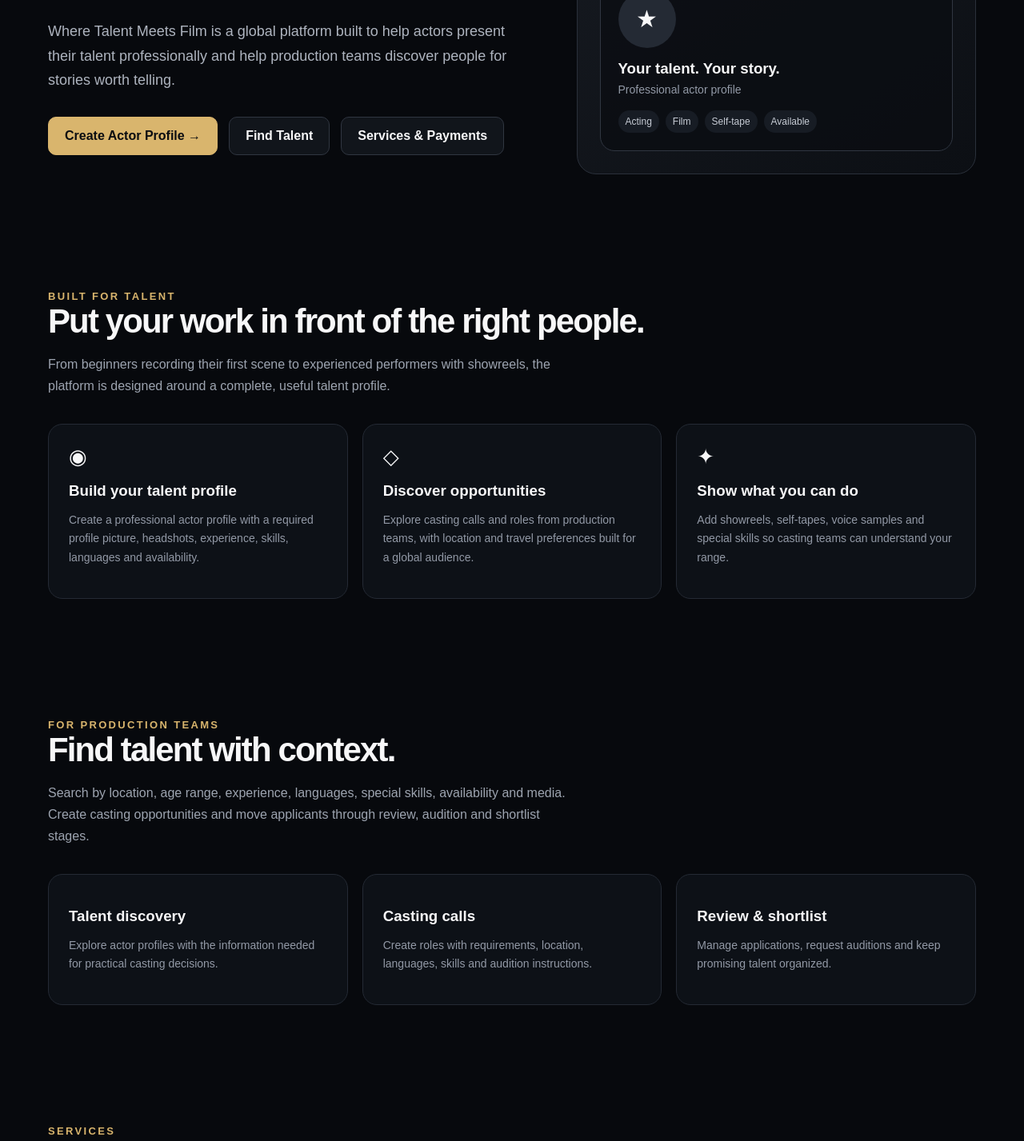
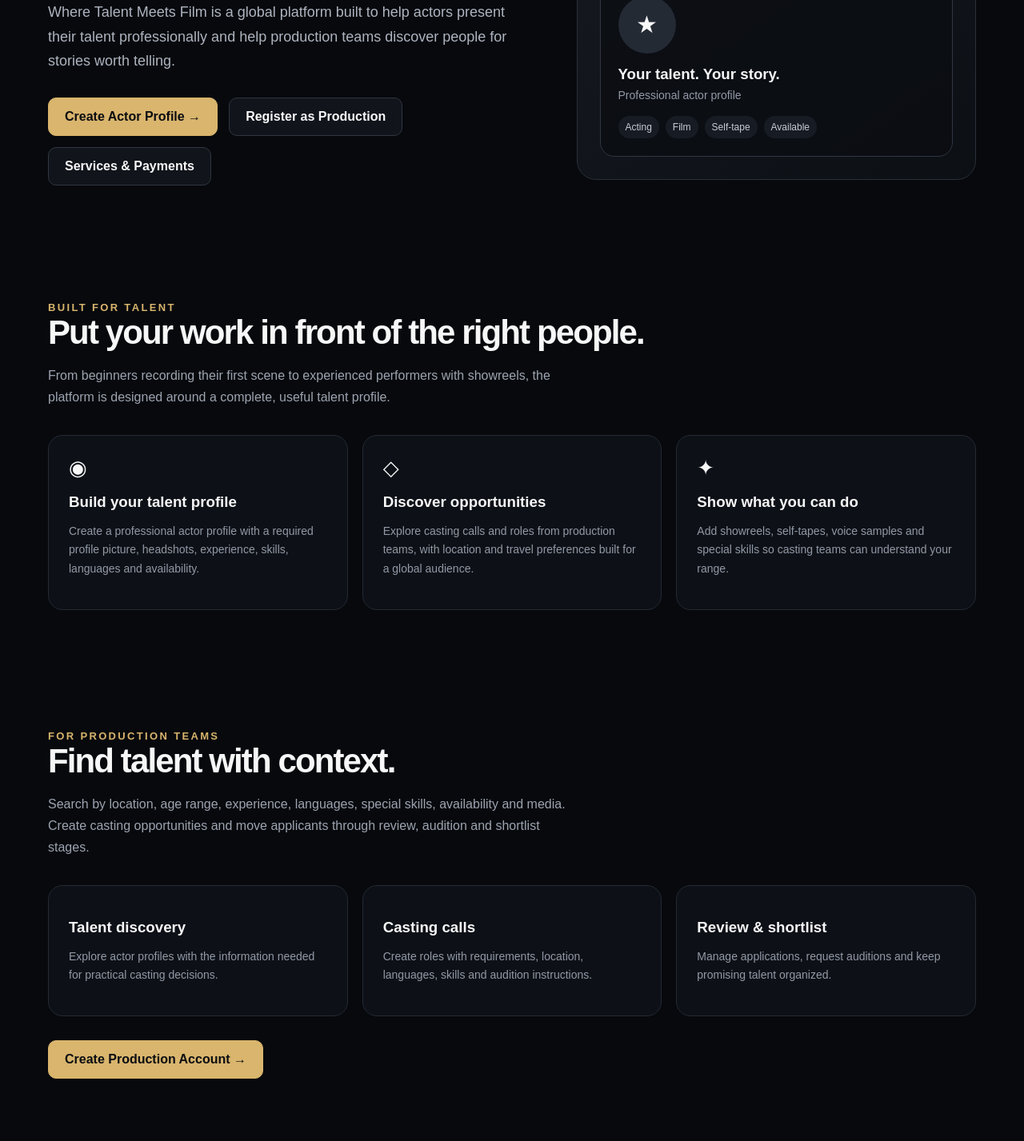
Before and after one commit to malvis01/where-talent-meets-film, a Next.js app: page / in a window 1280 px wide. Shown: the part 380-1807 px from the top of the page at 80% size. Built offline with nearby package versions, Linux system fonts and the light colour scheme.

Commit message:
Fix production onboarding navigation

```diff
--- a/app/page.tsx
+++ b/app/page.tsx
@@ -18,7 +18,7 @@ export default function Home() {
           <div className="eyebrow">Golding&apos;s Production Company</div>
           <h1>Talent has no <em>borders.</em></h1>
           <p>Where Talent Meets Film is a global platform built to help actors present their talent professionally and help production teams discover people for stories worth telling.</p>
-          <div className="actions"><a className="btn primary" href="/actors/register">Create Actor Profile →</a><a className="btn secondary" href="#production">Find Talent</a><a className="btn secondary" href="/payments">Services & Payments</a></div>
+          <div className="actions"><a className="btn primary" href="/actors/register">Create Actor Profile →</a><a className="btn secondary" href="/production/register">Register as Production</a><a className="btn secondary" href="/payments">Services & Payments</a></div>
         </div>
         <div className="showcase" aria-label="Actor profile preview">
           <div className="profile-card"><div className="avatar">★</div><h3>Your talent. Your story.</h3><div className="muted">Professional actor profile</div><div className="tags"><span className="tag">Acting</span><span className="tag">Film</span><span className="tag">Self-tape</span><span className="tag">Available</span></div></div>
@@ -27,11 +27,11 @@ export default function Home() {
 
       <section className="section container" id="talent"><div className="eyebrow">Built for talent</div><h2>Put your work in front of the right people.</h2><p className="section-intro">From beginners recording their first scene to experienced performers with showreels, the platform is designed around a complete, useful talent profile.</p><div className="grid">{features.map(([icon,title,text])=><article className="card" key={title}><div className="icon">{icon}</div><h3>{title}</h3><p>{text}</p></article>)}</div></section>
 
-      <section className="section container" id="production"><div className="eyebrow">For production teams</div><h2>Find talent with context.</h2><p className="section-intro">Search by location, age range, experience, languages, special skills, availability and media. Create casting opportunities and move applicants through review, audition and shortlist stages.</p><div className="grid"><article className="card"><h3>Talent discovery</h3><p>Explore actor profiles with the information needed for practical casting decisions.</p></article><article className="card"><h3>Casting calls</h3><p>Create roles with requirements, location, languages, skills and audition instructions.</p></article><article className="card"><h3>Review & shortlist</h3><p>Manage applications, request auditions and keep promising talent organized.</p></article></div></section>
+      <section className="section container" id="production"><div className="eyebrow">For production teams</div><h2>Find talent with context.</h2><p className="section-intro">Search by location, age range, experience, languages, special skills, availability and media. Create casting opportunities and move applicants through review, audition and shortlist stages.</p><div className="grid"><article className="card"><h3>Talent discovery</h3><p>Explore actor profiles with the information needed for practical casting decisions.</p></article><article className="card"><h3>Casting calls</h3><p>Create roles with requirements, location, languages, skills and audition instructions.</p></article><article className="card"><h3>Review & shortlist</h3><p>Manage applications, request auditions and keep promising talent organized.</p></article></div><div className="actions"><a className="btn primary" href="/production/register">Create Production Account →</a></div></section>
 
       <section className="section container"><div className="eyebrow">Services</div><h2>Professional support for talent.</h2><p className="section-intro">Request acting classes, headshots, showreels, portfolio support, training and other services. The admin supplies the appropriate local payment instructions for your country.</p><div className="actions"><a className="btn primary" href="/payments">Request a Service →</a></div></section>
 
-      <section className="container" id="join"><div className="cta"><div><div className="eyebrow">Start your journey</div><h2>Where talent meets opportunity.</h2></div><div className="actions"><a className="btn primary" href="/actors/register">I&apos;m an Actor</a><a className="btn secondary" href="#production">I&apos;m Production</a></div></div></section>
+      <section className="container" id="join"><div className="cta"><div><div className="eyebrow">Start your journey</div><h2>Where talent meets opportunity.</h2></div><div className="actions"><a className="btn primary" href="/actors/register">I&apos;m an Actor</a><a className="btn secondary" href="/production/register">I&apos;m Production</a></div></div></section>
 
       <footer className="footer container"><div>© {new Date().getFullYear()} Golding&apos;s Production Company</div><div>Where Talent Meets Film · Talent Without Borders</div><div><a href="/admin/login">Administrator Login</a></div></footer>
     </main>
```
